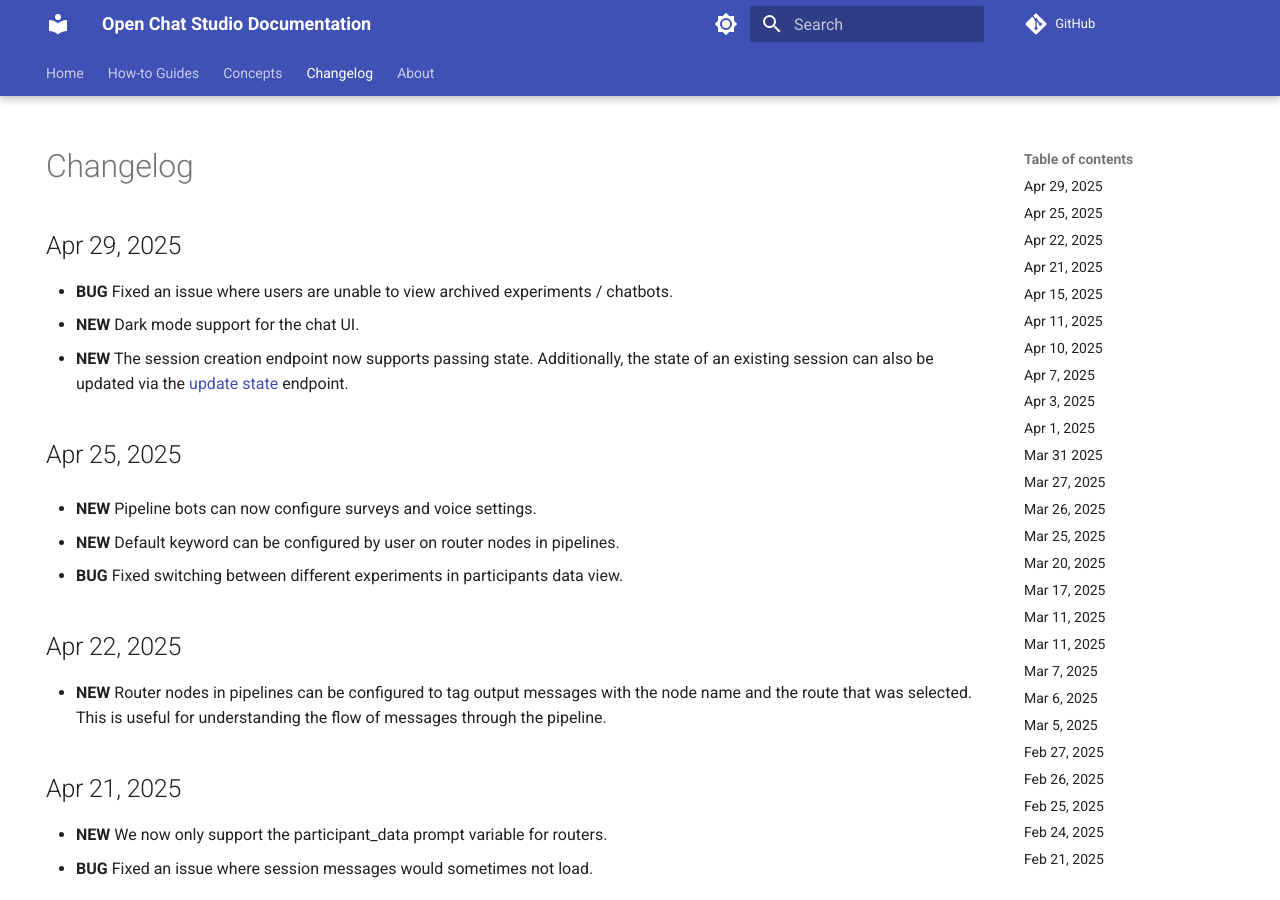
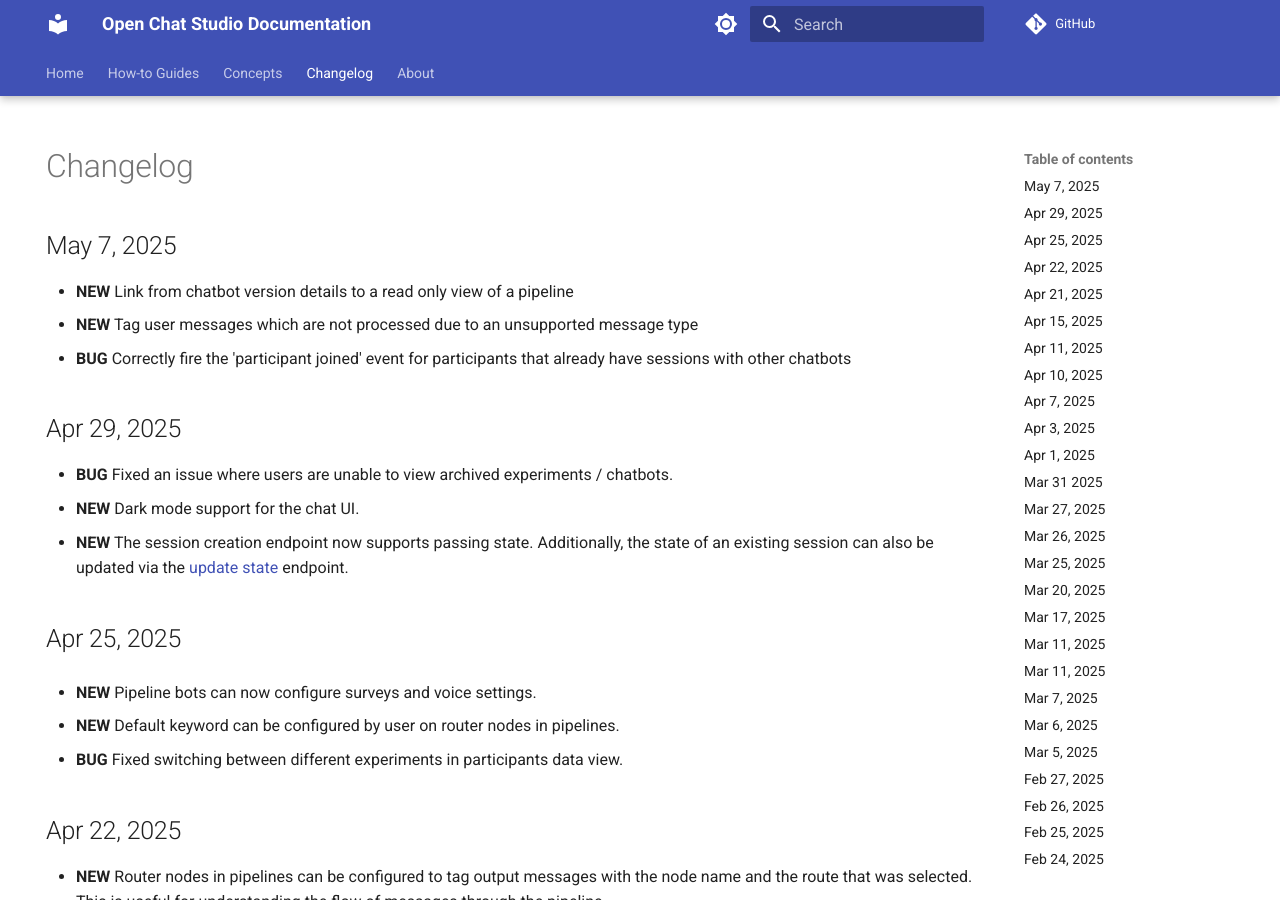
Before and after one commit to dimagi/open-chat-studio-docs, an MkDocs documentation site: the page built from docs/changelog.md, in a window 1280 px wide and 900 px high. Built offline with MkDocs 1.6.1 and Material for MkDocs 9.7.7, drawn with Linux system fonts in a browser that asks for light colours; emoji names are drawn with the system emoji font; a script that is not in the unit is left out; comment, search, counter and statistics services are not loaded.

Commit message:
Update changelog.md

```diff
--- a/docs/changelog.md
+++ b/docs/changelog.md
@@ -4,6 +4,11 @@
 ---
 
 # Changelog
+
+## May 7, 2025
+* **NEW** Link from chatbot version details to a read only view of a pipeline
+* **NEW** Tag user messages which are not processed due to an unsupported message type
+* **BUG** Correctly fire the 'participant joined' event for participants that already have sessions with other chatbots
 
 ## Apr 29, 2025
 * **BUG** Fixed an issue where users are unable to view archived experiments / chatbots.
```
